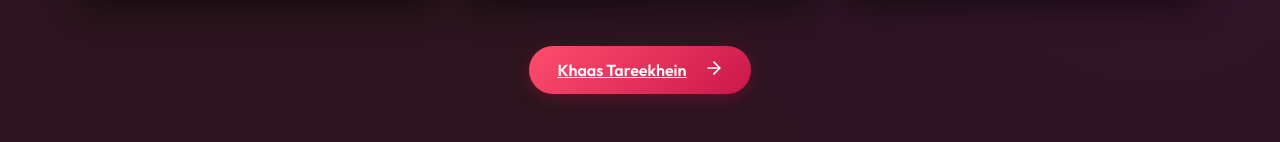
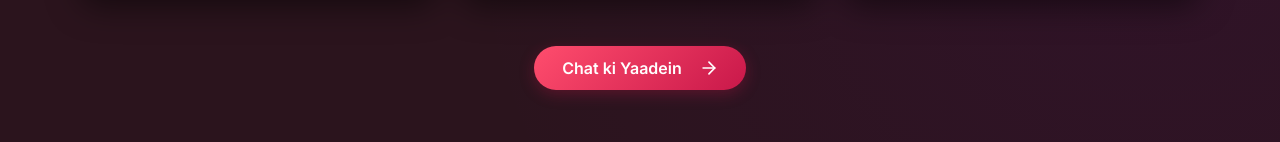
Before and after one commit to malikmahad37/oneyear, a React (Vite) app: page /gallery in a window 1280 px wide. Shown: the part 1426-1568 px from the top of the page. Built offline with nearby package versions, Linux system fonts and the light colour scheme.

Commit message:
Conditional Gallery bottom button navigation based on active tab

```diff
--- a/src/components/NextPageButton.tsx
+++ b/src/components/NextPageButton.tsx
@@ -4,11 +4,26 @@ import { Link } from 'react-router-dom';
 import { ArrowRight } from 'lucide-react';
 
 interface NextPageButtonProps {
-    to: string;
+    to?: string;
     label: string;
+    onClick?: () => void;
 }
 
-const NextPageButton: React.FC<NextPageButtonProps> = ({ to, label }) => {
+const NextPageButton: React.FC<NextPageButtonProps> = ({ to, label, onClick }) => {
+    const innerContent = (
+        <>
+            {label}
+            <motion.span
+                className="arrow-icon"
+                animate={{ x: [0, 5, 0] }}
+                transition={{ repeat: Infinity, duration: 1.5 }}
+                style={{ marginLeft: '8px', display: 'flex', alignItems: 'center' }}
+            >
+                <ArrowRight size={20} />
+            </motion.span>
+        </>
+    );
+
     return (
         <div style={{ display: 'flex', justifyContent: 'center', marginTop: '3rem', paddingBottom: '2rem' }}>
             <motion.div
@@ -16,17 +31,15 @@ const NextPageButton: React.FC<NextPageButtonProps> = ({ to, label }) => {
                 animate={{ opacity: 1, scale: 1 }}
                 transition={{ duration: 0.5, delay: 0.5 }}
             >
-                <Link to={to} className="glass-btn">
-                    {label}
-                    <motion.span
-                        className="arrow-icon"
-                        animate={{ x: [0, 5, 0] }}
-                        transition={{ repeat: Infinity, duration: 1.5 }}
-                        style={{ marginLeft: '8px' }}
-                    >
-                        <ArrowRight size={20} />
-                    </motion.span>
-                </Link>
+                {to ? (
+                    <Link to={to} className="glass-btn">
+                        {innerContent}
+                    </Link>
+                ) : (
+                    <button onClick={onClick} className="glass-btn" style={{ fontFamily: 'inherit', fontSize: 'inherit' }}>
+                        {innerContent}
+                    </button>
+                )}
             </motion.div>
         </div>
     );
--- a/src/pages/Gallery.tsx
+++ b/src/pages/Gallery.tsx
@@ -114,7 +114,17 @@ const Gallery: React.FC = () => {
                 )}
             </AnimatePresence>
 
-            <NextPageButton to="/dates" label="Khaas Tareekhein" />
+            {activeTab === 'photo' ? (
+                <NextPageButton
+                    label="Chat ki Yaadein"
+                    onClick={() => {
+                        setActiveTab('chat');
+                        window.scrollTo({ top: 0, behavior: 'smooth' });
+                    }}
+                />
+            ) : (
+                <NextPageButton to="/dates" label="Khaas Tareekhein" />
+            )}
         </motion.div>
     );
 };
```
